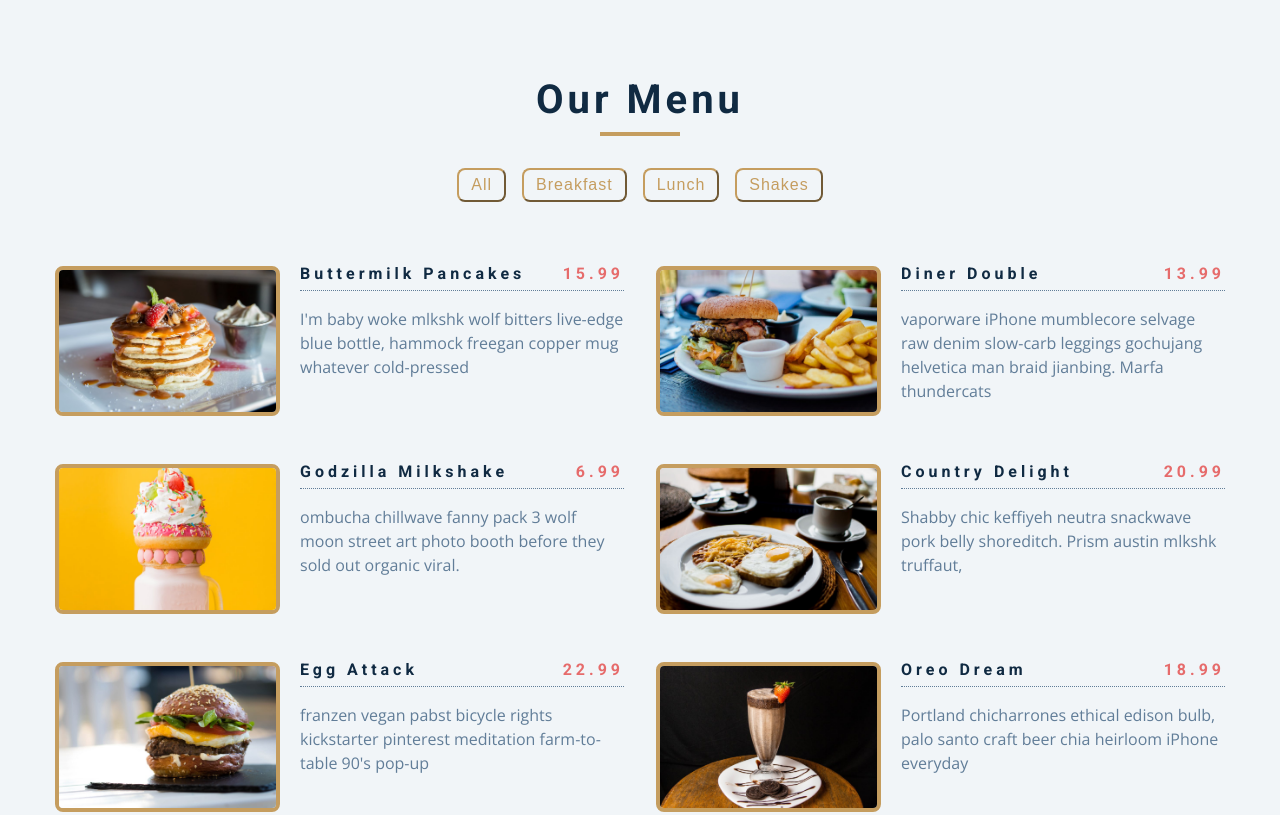
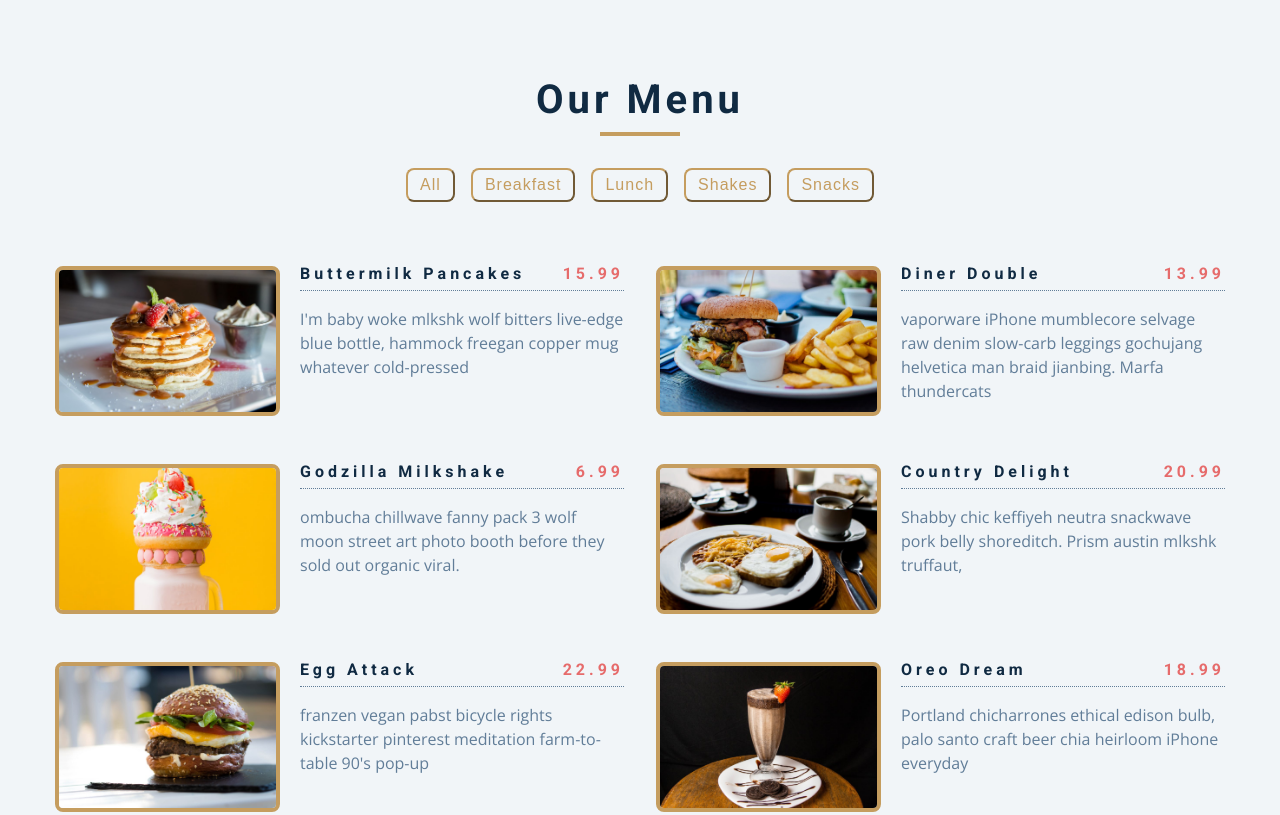
Before and after one commit to Iamthevk/restaurant-menu-filter, a plain HTML site: page index.html in a window 1280 px wide. Shown: the top 815 px of the page. Drawn offline with nearby package versions, Linux system fonts and the light colour scheme.

Commit message:
filtering the menu btns by dynamically getting it

```diff
--- a/app.js
+++ b/app.js
@@ -71,15 +71,47 @@ const menu = [
     img: "./images/item-9.jpeg",
     desc: `skateboard fam synth authentic semiotics. Live-edge lyft af, edison bulb yuccie crucifix microdosing.`,
   },
+  {
+    id: 10,
+    title: "maggi",
+    category: "snacks",
+    price: 10.99,
+    img: "./images/item-10.jpeg",
+    desc: `skateboard fam synth authentic semiotics. Live-edge lyft af, edison bulb yuccie crucifix microdosing.`,
+  },
 ];
 
 const menuParent = document.querySelector(".section-center");
-const filterBtns = document.querySelectorAll(".filter-btn");
+const btnContainer = document.querySelector(".btn-container")
 
 //load items
 window.addEventListener("DOMContentLoaded",() => {
   displayMenuItems(menu)
+  displayMenuCategoriesBtns()
+
 })
+
+
+function displayMenuCategoriesBtns(){
+  //get categories dynamically with reduce method
+  const categories = menu.reduce(
+    function(values,item){
+      if(!values.includes(item.category)){
+        values.push(item.category)
+      }
+      return values
+    },["all"]
+  )
+  console.log(categories)
+
+  const categoryBtns = categories.map(category => {
+    return (`<button type="button" class="filter-btn" data-id=${category}>
+    ${category}
+    </button>`)
+  }).join("")
+  // console.log(categoryBtns)
+  btnContainer.innerHTML = categoryBtns
+const filterBtns = document.querySelectorAll(".filter-btn");
 
 //filter items
   filterBtns.forEach(btn => btn.addEventListener('click', e => {
@@ -94,8 +126,8 @@ filterBtns.forEach(btn => btn.addEventListener('click', e => {
     }
     return displayMenuItems(filterCategory)
   }
-
   ))
+}
 
 function displayMenuItems(menuItems){
   let displayItems =  menuItems.map((item) => {
--- a/index.html
+++ b/index.html
@@ -21,14 +21,14 @@
       </div>
       <!-- filter buttons -->
       <div class="btn-container">
-        <button type="button" class="filter-btn" data-id="all">all</button>
+        <!-- <button type="button" class="filter-btn" data-id="all">all</button>
         <button type="button" class="filter-btn" data-id="breakfast">
           breakfast
         </button>
         <button type="button" class="filter-btn" data-id="lunch">lunch</button>
         <button type="button" class="filter-btn" data-id="shakes">
           shakes
-        </button>
+        </button> -->
       </div>
       <!-- menu items -->
       <div class="section-center">
```
Lines whose indentation alone changed are shown as unchanged.
